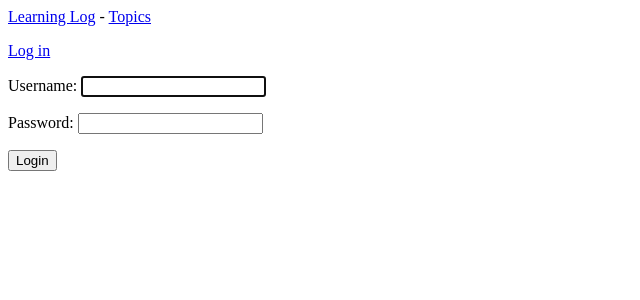
After one commit to Cyonecoder/pycrashcourse, a Django app: page /users/login/ in a window 1280 px wide. The commit adds this page. Shown: the top 300 px of the page, without its empty margins (0-640 px from the left). Run offline with Django 5.2, Linux system fonts and the light colour scheme.

Commit message:
logged in done

```diff
--- a/part_II/project_3_django/learning_log/learning_logs/templates/learning_logs/base.html
+++ b/part_II/project_3_django/learning_log/learning_logs/templates/learning_logs/base.html
@@ -2,6 +2,8 @@
   <a href="{% url 'learning_logs:index' %}">Learning Log</a> -
   <a href="{% url 'learning_logs:topics' %}">Topics</a>
 </p>
-{% if user.is_authenticated %} Hello, {{user.username}} {% else %}
+{% if user.is_authenticated %} Hello, {{user.username}}
+<a href="{% url 'users:logout' %}">Log out</a>
+{% else %}
 <a href="{% url 'users:login' %}">Log in</a>
 {% endif %} {% block content %} {% endblock content %}
--- /dev/null
+++ b/part_II/project_3_django/learning_log/users/templates/registration/login.html
@@ -0,0 +1,12 @@
+{% extends 'learning_logs/base.html' %} {% block content %} {% if form.errors %}
+<p>Your username and password didn't match. Please try again.</p>
+{% endif %}
+
+<form action="{% url 'users:login' %}" method="post">
+  {% csrf_token %} {{form.as_p}}
+
+  <button name="submit">Login</button>
+  <input type="hidden" name="next" value="{% url 'learning_logs:index' %}" />
+</form>
+
+{% endblock content %}
```
Also changed, not shown: part_II/project_3_django/learning_log/db.sqlite3.
